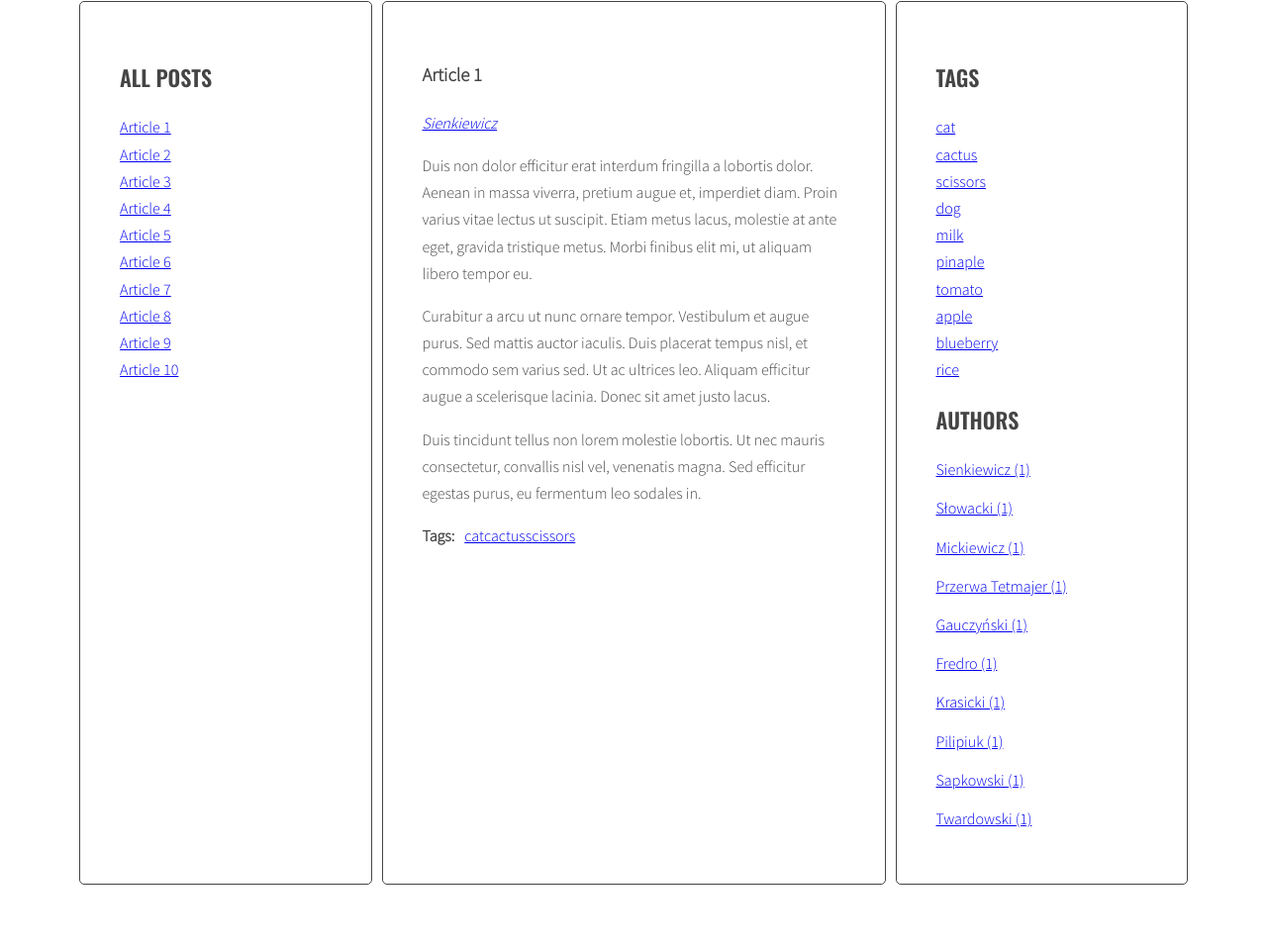
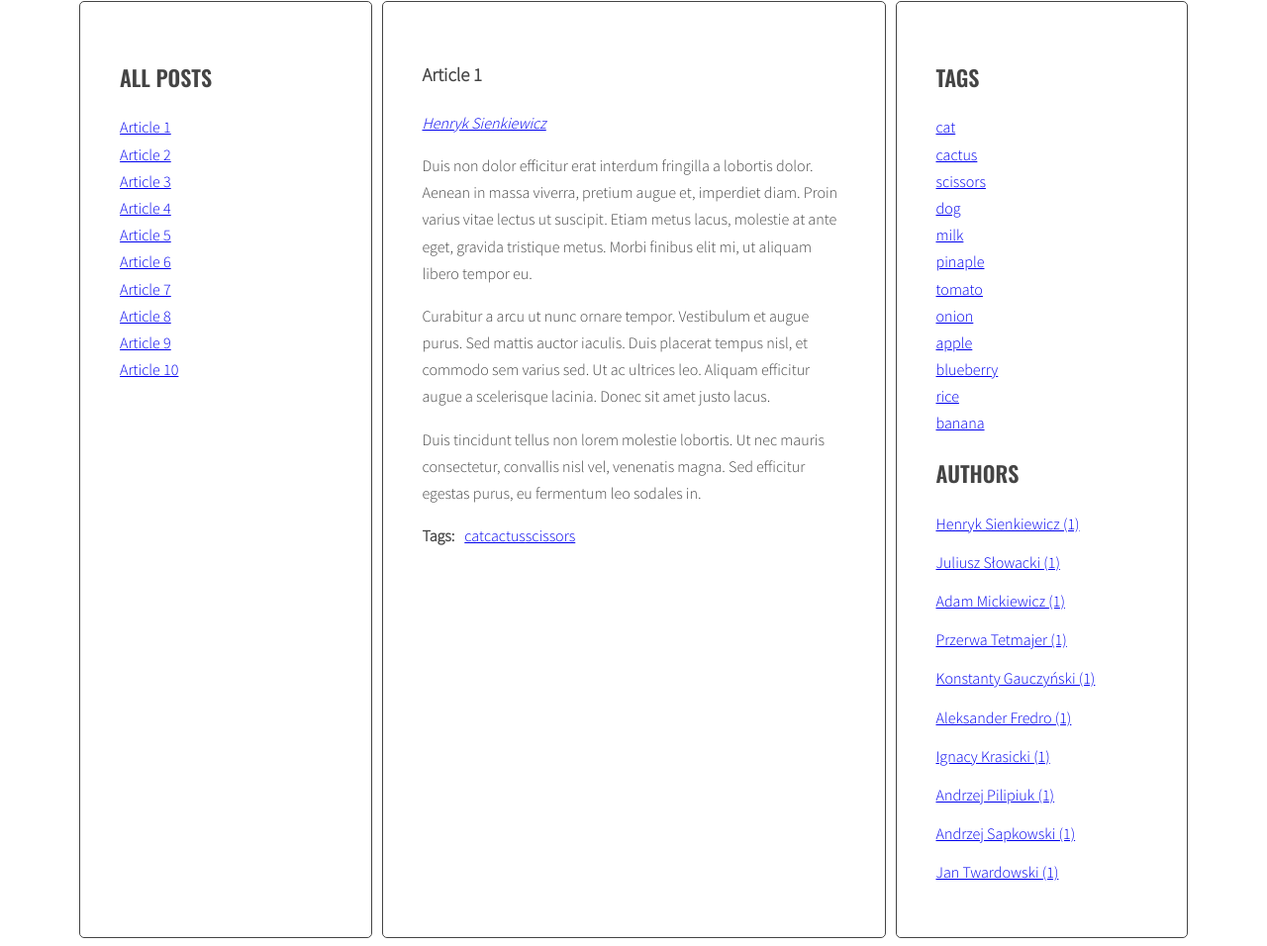
Before and after one commit to irekM/javascript-blog, a website: page index.html in a window 1280 px wide. Shown: the part 278-1234 px from the top of the page at 99% size. Before the commit the page ends 1180 px from the top, so only its background shows below. Drawn offline with nearby package versions, Linux system fonts and the light colour scheme.

Commit message:
fix: data-tags and author names

```diff
--- a/index.html
+++ b/index.html
@@ -17,7 +17,7 @@
               </ul>
             </aside>
             <section class="posts">
-              <article class="post active" data-author="Sienkiewicz" id="article-1" data-tags="cat cactus scissors">
+              <article class="post active" data-author="Henryk Sienkiewicz" id="article-1" data-tags="cat cactus scissors">
                 <h3 class="post-title">Article 1</h3>
                 <p class="post-author"></p>
                 <div class="post-content">
@@ -33,7 +33,7 @@
                   </ul>
                 </div>
               </article>
-              <article class="post" data-author="Słowacki" id="article-2" data-tags="cat dog milk">
+              <article class="post" data-author="Juliusz Słowacki" id="article-2" data-tags="cat dog milk">
                 <h3 class="post-title">Article 2</h3>
                 <p class="post-author"></p>
                 <div class="post-content">
@@ -49,7 +49,7 @@
                   </ul>
                 </div>
               </article>
-              <article class="post" data-author="Mickiewicz" id="article-3" data-tags="cat cactus milk">
+              <article class="post" data-author="Adam Mickiewicz" id="article-3" data-tags="cat cactus milk">
                 <h3 class="post-title">Article 3</h3>
                 <p class="post-author"></p>
                 <div class="post-content">
@@ -80,7 +80,7 @@
                   </ul>
                 </div>
               </article>
-              <article class="post" data-author="Gauczyński" id="article-5" data-tags="pinaple scissors">
+              <article class="post" data-author="Konstanty Gauczyński" id="article-5" data-tags="pinaple onion scissors">
                 <h3 class="post-title">Article 5</h3>
                 <p class="post-author"></p>
                 <div class="post-content">
@@ -96,7 +96,7 @@
                   </ul>
                 </div>
               </article>
-              <article class="post" data-author="Fredro" id="article-6" data-tags="apple blueberry">
+              <article class="post" data-author="Aleksander Fredro" id="article-6" data-tags="apple onion blueberry">
                 <h3 class="post-title">Article 6</h3>
                 <p class="post-author"></p>
                 <div class="post-content">
@@ -112,7 +112,7 @@
                   </ul>
                 </div>
               </article>
-              <article class="post" data-author="Krasicki" id="article-7" data-tags="cat blueberry">
+              <article class="post" data-author="Ignacy Krasicki" id="article-7" data-tags="cat dog blueberry">
                 <h3 class="post-title">Article 7</h3>
                 <p class="post-author"></p>
                 <div class="post-content">
@@ -128,7 +128,7 @@
                   </ul>
                 </div>
               </article>
-              <article class="post" data-author="Pilipiuk" id="article-8" data-tags="dog rice scissors">
+              <article class="post" data-author="Andrzej Pilipiuk" id="article-8" data-tags="dog rice scissors">
                 <h3 class="post-title">Article 8</h3>
                 <p class="post-author"></p>
                 <div class="post-content">
@@ -144,7 +144,7 @@
                   </ul>
                 </div>
               </article>
-              <article class="post" data-author="Sapkowski" id="article-9" data-tags="rice scissors">
+              <article class="post" data-author="Andrzej Sapkowski" id="article-9" data-tags="rice banana scissors">
                 <h3 class="post-title">Article 9</h3>
                 <p class="post-author"></p>
                 <div class="post-content">
@@ -160,7 +160,7 @@
                   </ul>
                 </div>
               </article>
-              <article class="post" data-author="Twardowski" id="article-10" data-tags="cat cactus scissors">
+              <article class="post" data-author="Jan Twardowski" id="article-10" data-tags="cat cactus scissors">
                 <h3 class="post-title">Article 10</h3>
                 <p class="post-author"></p>
                 <div class="post-content">
```
